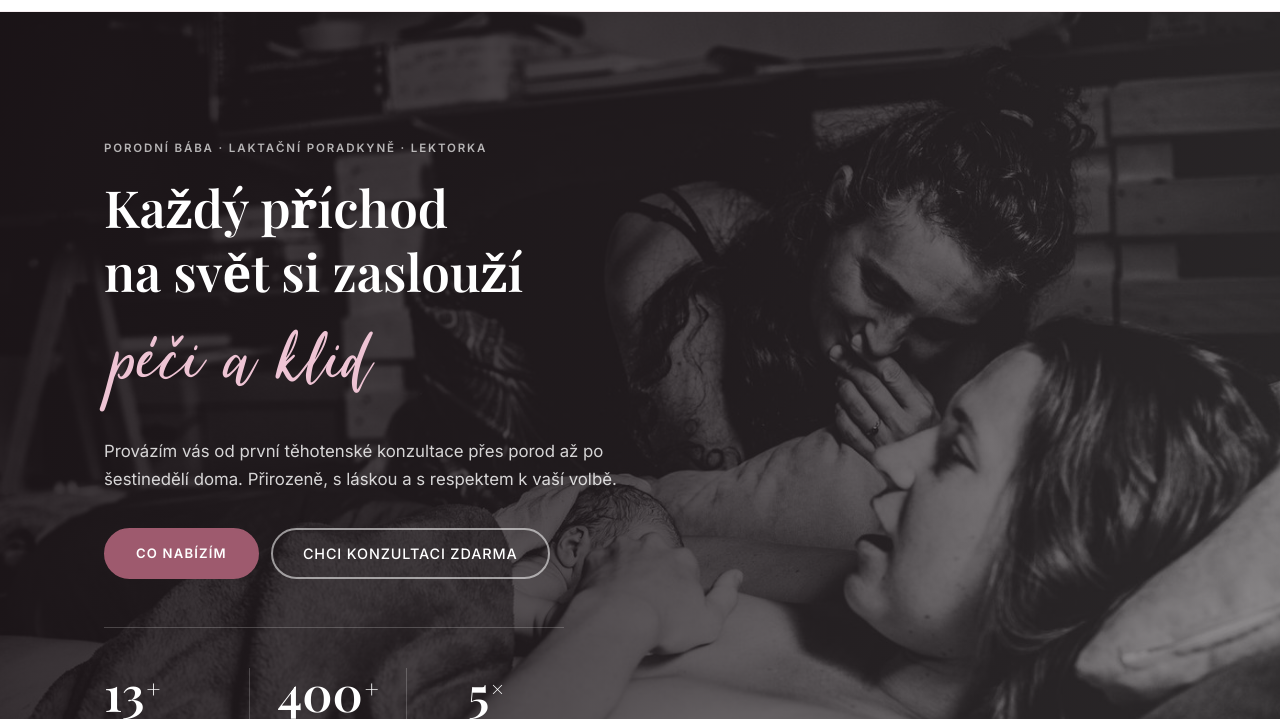
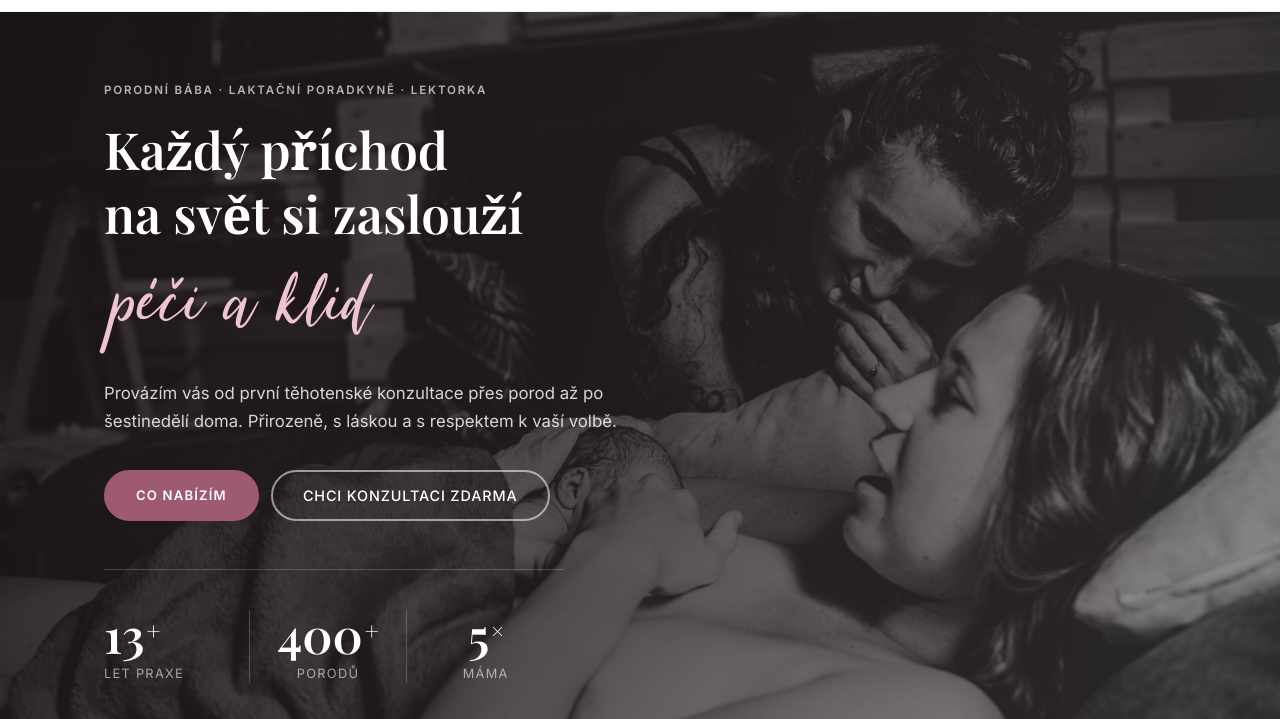
Before and after one commit to Hanys20/Michaela-Sedlackova-dula, a plain HTML site: page index.html in a window 1280 px wide. Shown: the part 61-780 px from the top of the page. Drawn offline with nearby package versions, Linux system fonts and the light colour scheme; a script that the page names is missing; a web font is replaced by a local one.

Commit message:
Zmenšení hero sekce pro lepší zobrazení na menších noteboocích
Sníženo min-height hero z 100vh a přidán breakpoint pro nižší výšky displeje.

```diff
--- a/css/style.css
+++ b/css/style.css
@@ -226,7 +226,7 @@ p  { line-height: 1.7; }
 ============================================= */
 .hero {
   position: relative;
-  min-height: 100vh;
+  min-height: 92vh;
   display: flex;
   align-items: center;
   overflow: hidden;
@@ -257,7 +257,7 @@ p  { line-height: 1.7; }
   position: relative; z-index: 2;
   width: 100%; max-width: var(--max);
   margin: 0 auto;
-  padding: clamp(80px,10vw,130px) clamp(24px,5vw,80px);
+  padding: clamp(60px,8vw,110px) clamp(24px,5vw,80px);
 }
 .hero-content .eyebrow { color: rgba(255,255,255,.68); margin-bottom: 16px; }
 .hero-content h1 { color: #fff; margin-bottom: 20px; }
@@ -829,6 +829,10 @@ footer { background: var(--p6); padding: 48px 24px 28px; }
 /* =============================================
    RESPONSIVE
 ============================================= */
+@media (min-width: 1025px) and (max-height: 800px) {
+  .hero { min-height: 84vh; }
+  .hero-content { padding-block: clamp(40px,6vw,70px); }
+}
 @media (max-width: 1024px) {
   .pillars-grid { grid-template-columns: 1fr; }
   .cenik-grid { grid-template-columns: 1fr; }
```
